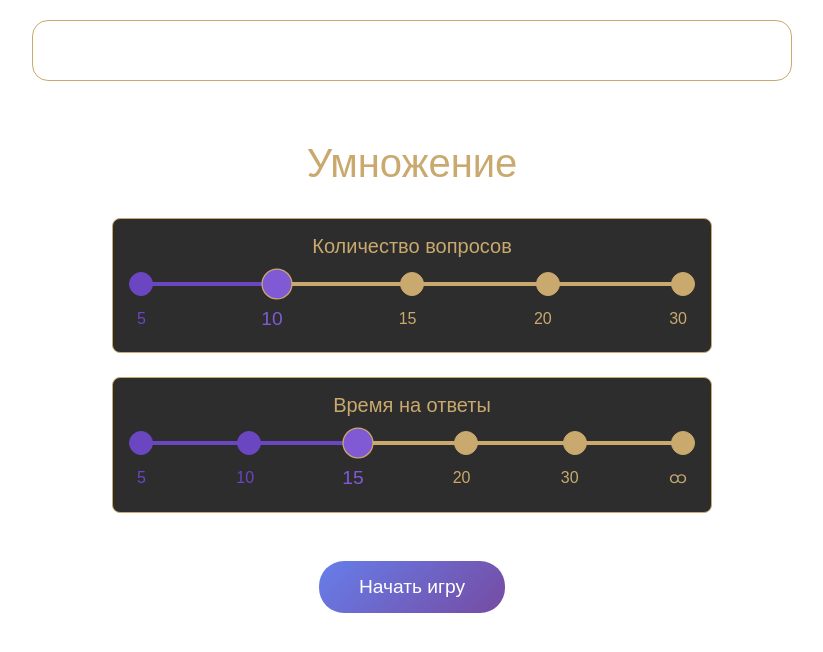
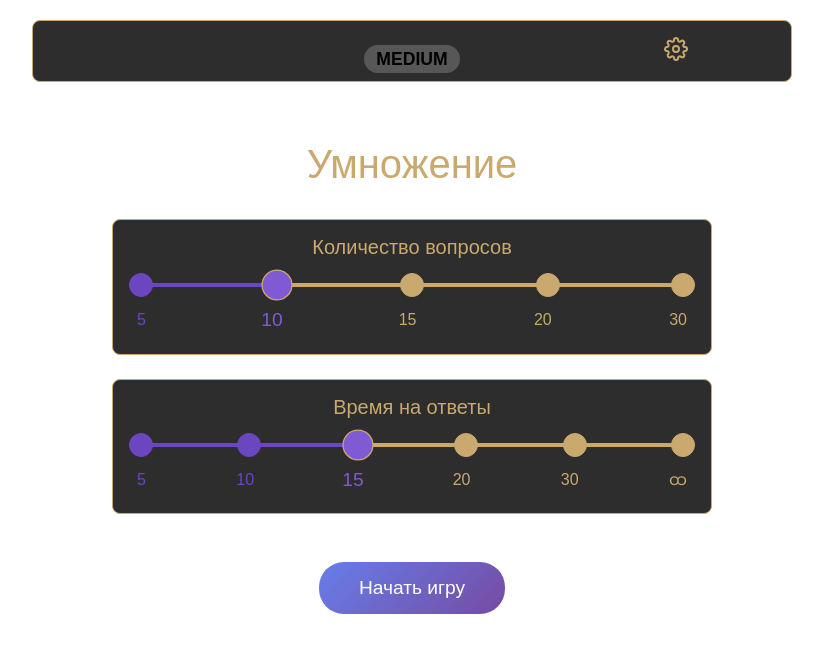
Before and after one commit to IakovlevDmitrii/multiplication, a React (Create React App) app: page / in a window 1280 px wide. Shown: the top 652 px of the page, without its empty margins (228-1051 px from the left). Built offline with nearby package versions, Linux system fonts and the light colour scheme.

Commit message:
add Modal to Header

```diff
--- a/src/components/Header/Header.module.scss
+++ b/src/components/Header/Header.module.scss
@@ -2,16 +2,19 @@
 @import '../../styles/variables';
 
 .header {
-  border: 1px solid $border-light;
-  color: white;
+  background: var(--color-bg-primary);
+  border: 1px solid var(--color-border-light);
   padding: 0.5rem;
-  border-radius: 1rem;
+  border-radius: 0.5rem;
 }
 
 .headerContent {
   display: flex;
   align-items: center;
   justify-content: space-between;
+  max-width: 600px;
+  margin: 0 auto;
+  padding: 0 1rem;
 }
 
 .gameInfo {
@@ -28,3 +31,21 @@
     font-size: 1.1em;
   }
 }
+
+.homeButton {
+  flex: 1;
+  display: flex;
+  justify-content: flex-start;
+}
+
+.gameInfo {
+  flex: 2;
+  display: flex;
+  justify-content: center;
+}
+
+.settingsButton {
+  flex: 1;
+  display: flex;
+  justify-content: flex-end;
+}
--- a/src/components/Header/Header.tsx
+++ b/src/components/Header/Header.tsx
@@ -1,6 +1,9 @@
-import React from 'react';
+import React, { useState } from 'react';
 import HomeButton from '../buttons/HomeButton/HomeButton';
 import DifficultyBar from '../DifficultyBar/DifficultyBar';
+import SettingsButton from '../buttons/SettingsButton/SettingsButton';
+import Modal from '../Modal/Modal';
+import ModeSelector from '../ModeSelector/ModeSelector';
 import styles from './Header.module.scss';
 
 interface HeaderProps {
@@ -8,15 +11,26 @@ interface HeaderProps {
 }
 
 const Header: React.FC<HeaderProps> = ({ showHomeButton = false }): React.JSX.Element => {
+  const [isModalOpen, setIsModalOpen] = useState(false);
+
   return (
+    <>
       <header className={styles.header}>
         <div className={styles.headerContent}>
           <div className={styles.homeButton}>{showHomeButton && <HomeButton />}</div>
           <div className={styles.gameInfo}>
             <DifficultyBar />
           </div>
+          <div className={styles.settingsButton}>
+            <SettingsButton onClick={() => setIsModalOpen(true)} />
+          </div>
         </div>
       </header>
+
+      <Modal isOpen={isModalOpen} onClose={() => setIsModalOpen(false)}>
+        <ModeSelector />
+      </Modal>
+    </>
   );
 };
 
```
Lines whose indentation alone changed are shown as unchanged.
